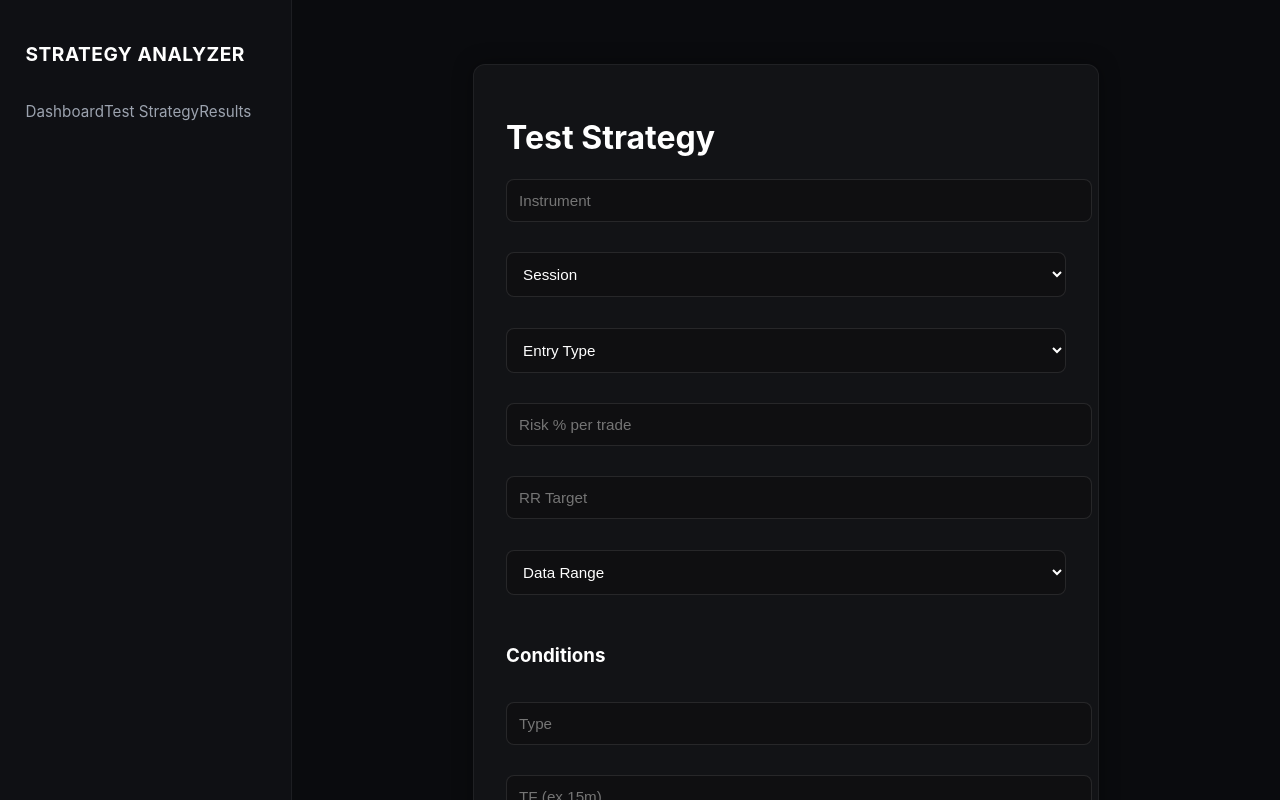
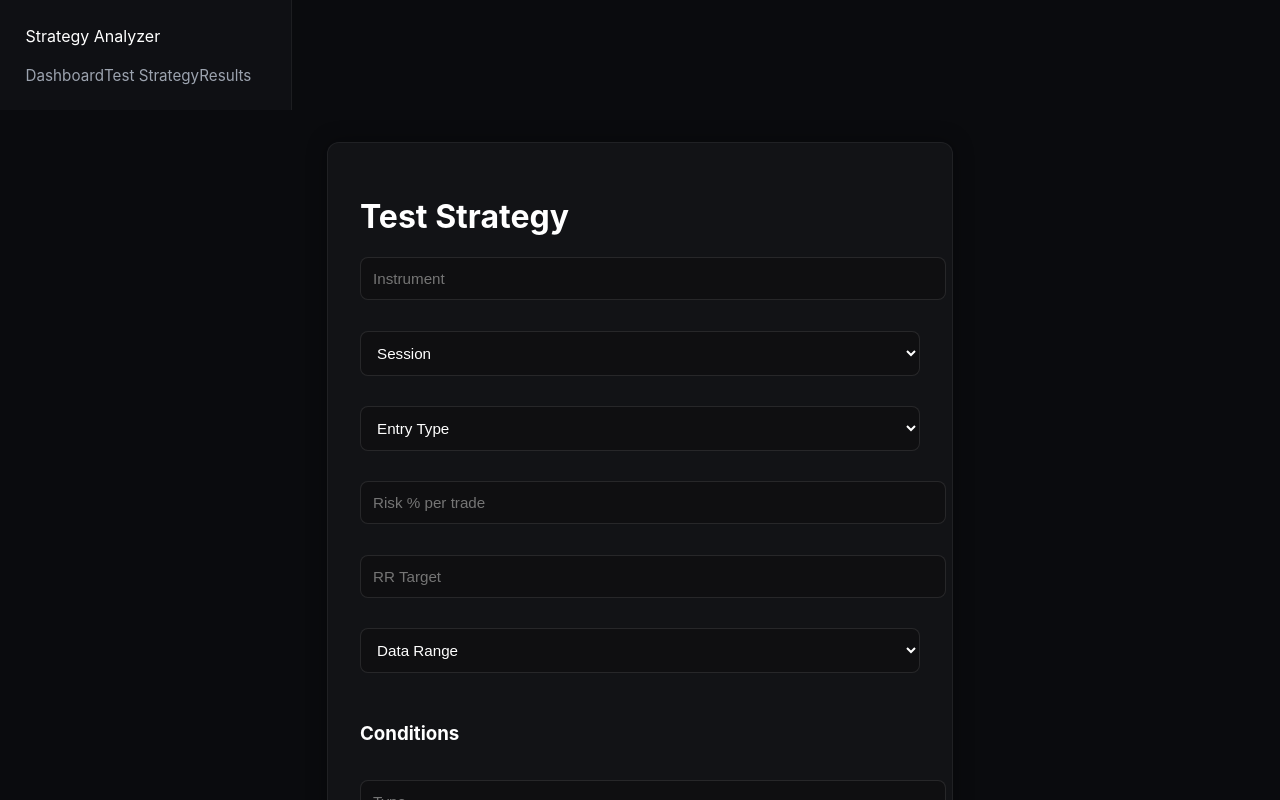
Before and after one commit to niv223/strategy-analyzer1, a React (Vite) app: page /app/test in a window 1280 px wide. Shown: the top 800 px of the page. Built offline with nearby package versions, Linux system fonts and the light colour scheme.

Commit message:
Update AppLayout.jsx

```diff
--- a/src/layout/AppLayout.jsx
+++ b/src/layout/AppLayout.jsx
@@ -1,26 +1,37 @@
-import {Link,Routes,Route} from 'react-router-dom'
-import Landing from '../pages/Landing'
-import Dashboard from '../pages/Dashboard'
-import TestStrategy from '../pages/TestStrategy'
-import Results from '../pages/Results'
-export default function AppLayout(){
-return <div style={{display:'flex',height:'100vh'}}>
+import { Link, Routes, Route } from "react-router-dom";
+import Dashboard from "../pages/Dashboard";
+import TestStrategy from "../pages/TestStrategy";
+import Results from "../pages/Results";
+
+export default function AppLayout() {
+  return (
+    <div className="app-shell">
       <aside className="sidebar">
-  <h2>STRATEGY ANALYZER</h2>
-  <nav>
-<Link to="/app/dashboard">Dashboard</Link>
-<Link to="/app/test">Test Strategy</Link>
-<Link to="/app/results">Results</Link>
+        <div className="sidebar-logo">
+          <span className="logo-dot" />
+          <span>Strategy Analyzer</span>
+        </div>
 
+        <nav className="sidebar-nav">
+          <Link to="/app/dashboard" className="sidebar-link">
+            Dashboard
+          </Link>
+          <Link to="/app/test" className="sidebar-link">
+            Test Strategy
+          </Link>
+          <Link to="/app/results" className="sidebar-link">
+            Results
+          </Link>
         </nav>
       </aside>
 
-<main style={{flex:1,padding:'2rem',overflowY:'auto'}}>
+      <main className="main-area">
         <Routes>
           <Route path="dashboard" element={<Dashboard />} />
           <Route path="test" element={<TestStrategy />} />
           <Route path="results" element={<Results />} />
         </Routes>
-
       </main>
-</div>}
+    </div>
+  );
+}
```
Lines whose indentation alone changed are shown as unchanged.
